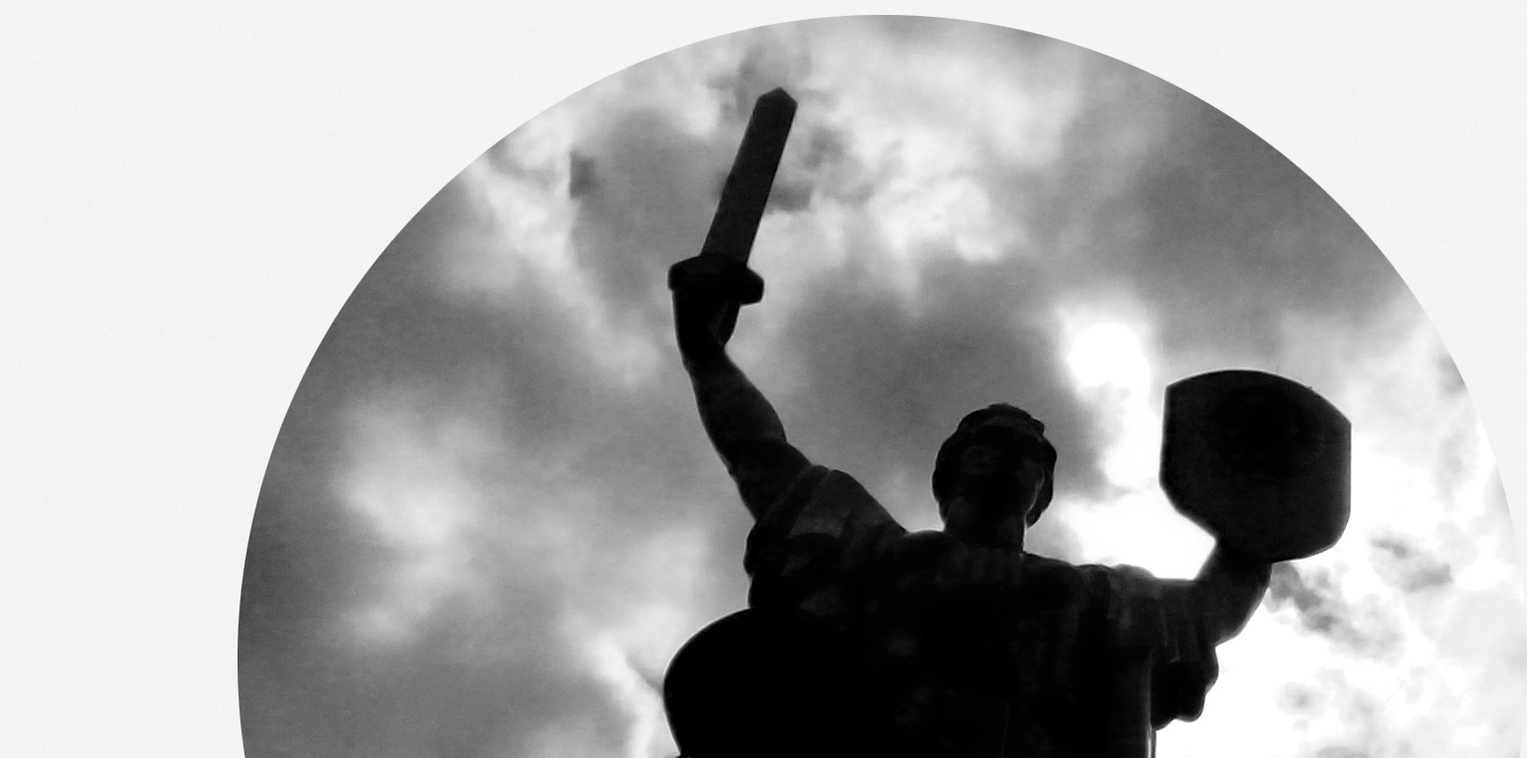
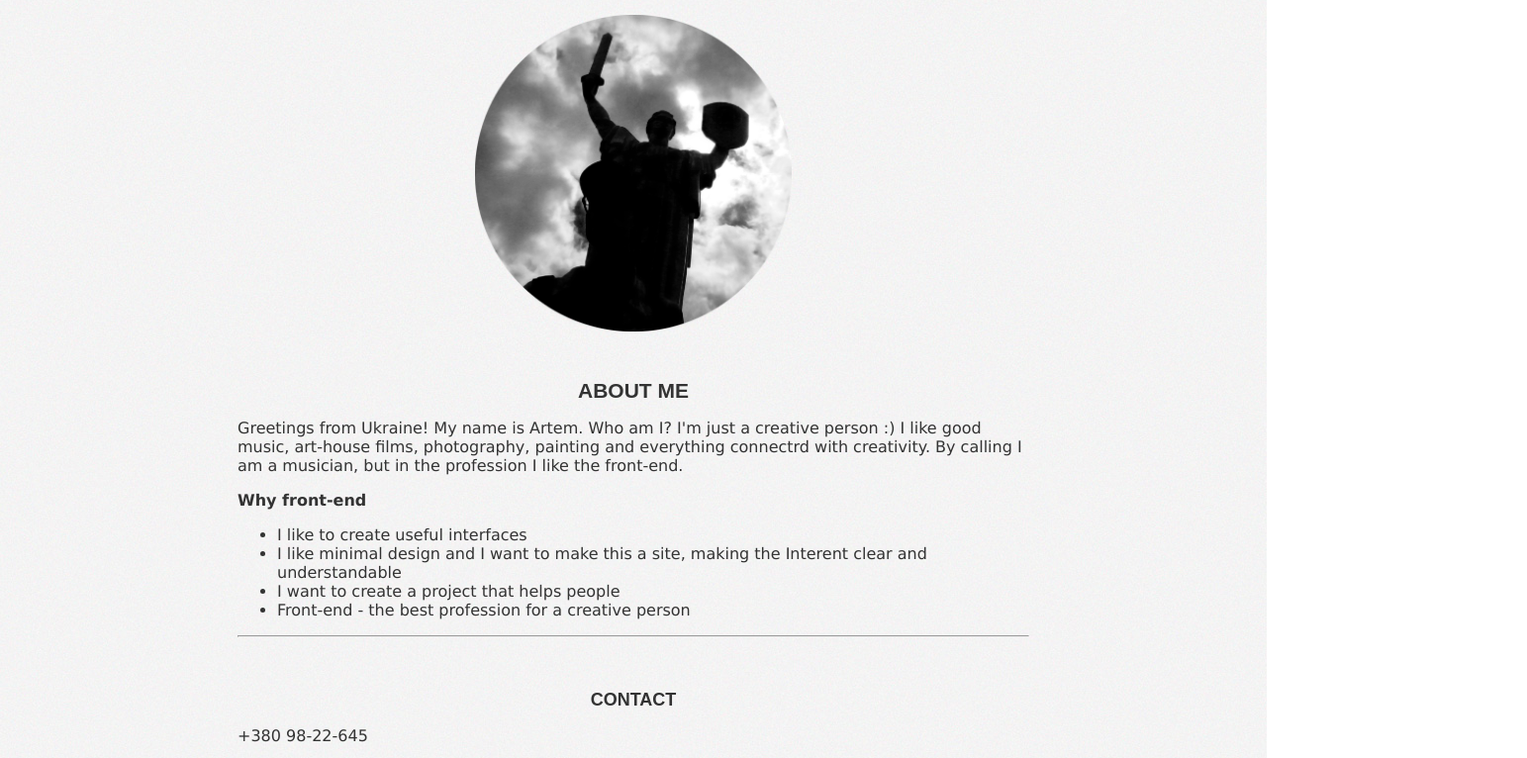
Before and after one commit to Artem7887/artem7887.github.io, a plain HTML site: page index.html in a window 1280 px wide. Shown: the part 115-881 px from the top of the page at 99% size, 1543 px wide, since content can reach past the window. Drawn offline with Linux system fonts and the light colour scheme.

Commit message:
debug img

```diff
--- a/index.html
+++ b/index.html
@@ -8,7 +8,7 @@
 <body>
 	<div class="wrap">
 		<div class="head-title">Artem Manzhos</div>
-		<img class="align-center" src="img/avatar.png" alt="I am">
+		<div class="profile-img"><img src="img/avatar.png" alt="I am"></div>
 		<div class="about">
 			<h1>About me</h1>
 			<p>Greetings from Ukraine! My name is Artem. Who am I? I'm just a creative person :) I like good music, art-house films, photography, painting and everything connectrd with creativity. By calling I am a musician, but in the profession I like the front-end.</p>
--- a/main.css
+++ b/main.css
@@ -48,8 +48,3 @@
 	font-size: 12px;
 	text-align: center;
  }
-
- .align-center{
- 	display: block;
- 	margin: 0 auto;
- }
```
